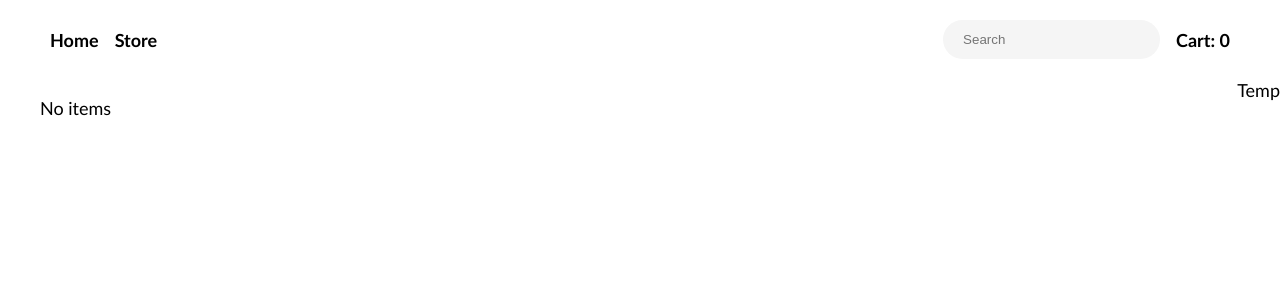
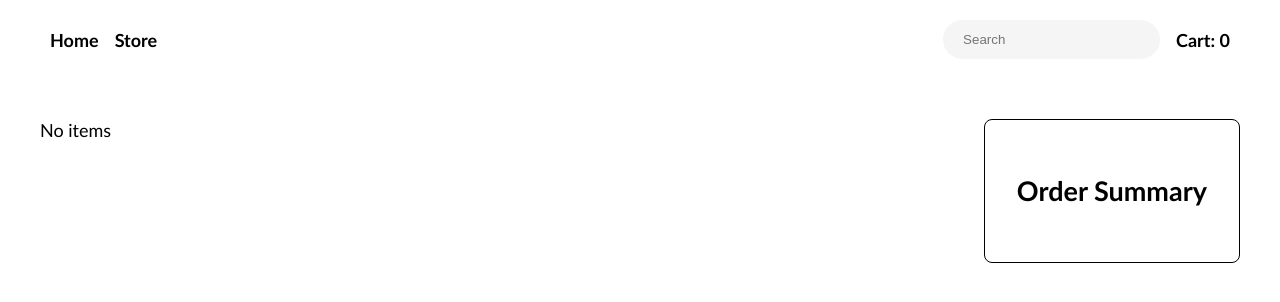
Before and after one commit to rjindavidson/Snack-Cart, a React (Vite) app: page /cart in a window 1280 px wide. Shown: the top 302 px of the page. Built offline with nearby package versions, Linux system fonts and the light colour scheme.

Commit message:
order summary

```diff
--- a/src/index.css
+++ b/src/index.css
@@ -22,3 +22,8 @@ img {
   display: block;
   max-width: 100%;
 }
+
+ul {
+  margin: 0;
+  padding: 0;
+}
--- a/src/routes/cart.css
+++ b/src/routes/cart.css
@@ -1,6 +1,7 @@
 .cart-display {
     display: flex;
     justify-content: space-between;
+    padding: 40px;
 }
 
 .cart-image {
@@ -21,3 +22,14 @@
     flex-direction: column;
     gap: 16px;
 }
+
+.cart-summary {
+    border: 1px solid;
+    border-radius: 8px;
+    display: flex;
+    flex-direction: column;
+    padding: 32px;
+    align-items: center;
+    align-self: flex-start;
+    height: auto;
+}
--- a/src/routes/cart.jsx
+++ b/src/routes/cart.jsx
@@ -33,7 +33,7 @@ export const Cart = () => {
                                     <img src={item.image} className="cart-image" />
                                 </div>
                                 <div>
-                                    <p>{item.itemName} | Q: {item.quantity}</p>
+                                    <p>{item.itemName} | {item.quantity}</p>
                                     <button onClick={() => incrementItemTotal(item.id)}> + </button>
                                     <button onClick={() => decrementItemTotal(item.id)}> - </button>
                                     <button onClick={() => deleteCartItem(item.id)}>Trash</button>
@@ -47,7 +47,12 @@ export const Cart = () => {
     return (
         <div className="cart-display">
             {getCartItems()}
-            <div>Temp</div>
+            <div className="cart-summary">
+                <h2>Order Summary</h2>
+                {cartItems.map((val) => (
+                    <p>{val.itemName}</p>
+                ))}
+            </div>
         </div>
     )
 }
```
